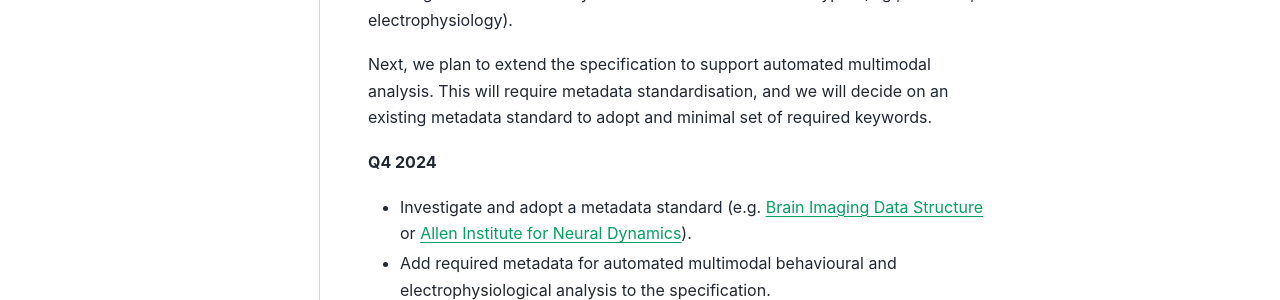
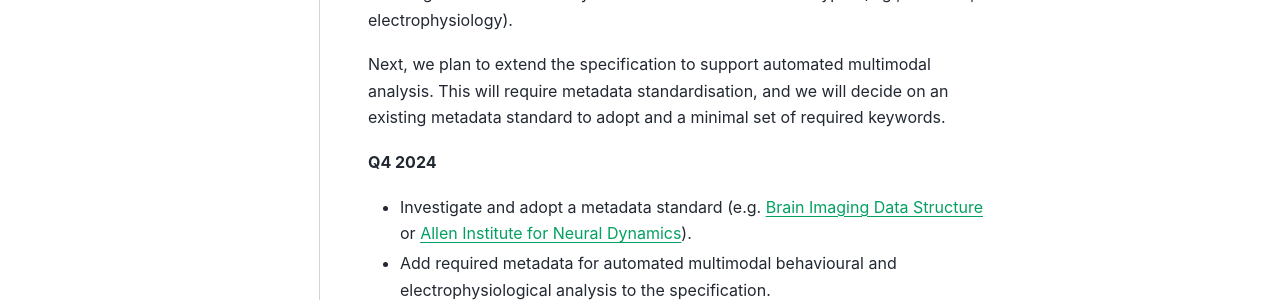
Before and after one commit to neuroinformatics-unit/NeuroBlueprint, a Sphinx documentation site: the page built from docs/source/roadmap.md, in a window 1280 px wide. Shown: the part 398-698 px from the top of the page. Built offline with Sphinx 7.4.7 and the PyData theme 0.15.4, drawn with Linux system fonts in a browser that asks for light colours; the version number could not be read and is left out.

Commit message:
grammer fix
Co-authored-by: Niko Sirmpilatze <niko.sirbiladze@gmail.com>

```diff
--- a/docs/source/roadmap.md
+++ b/docs/source/roadmap.md
@@ -15,7 +15,7 @@ different data types (e.g., behavior, electrophysiology).
 
 Next, we plan to extend the specification to support automated
 multimodal analysis. This will require metadata standardisation,
-and we will decide on an existing metadata standard to adopt and minimal
+and we will decide on an existing metadata standard to adopt and a minimal
 set of required keywords.
 
 **Q4 2024**
```
